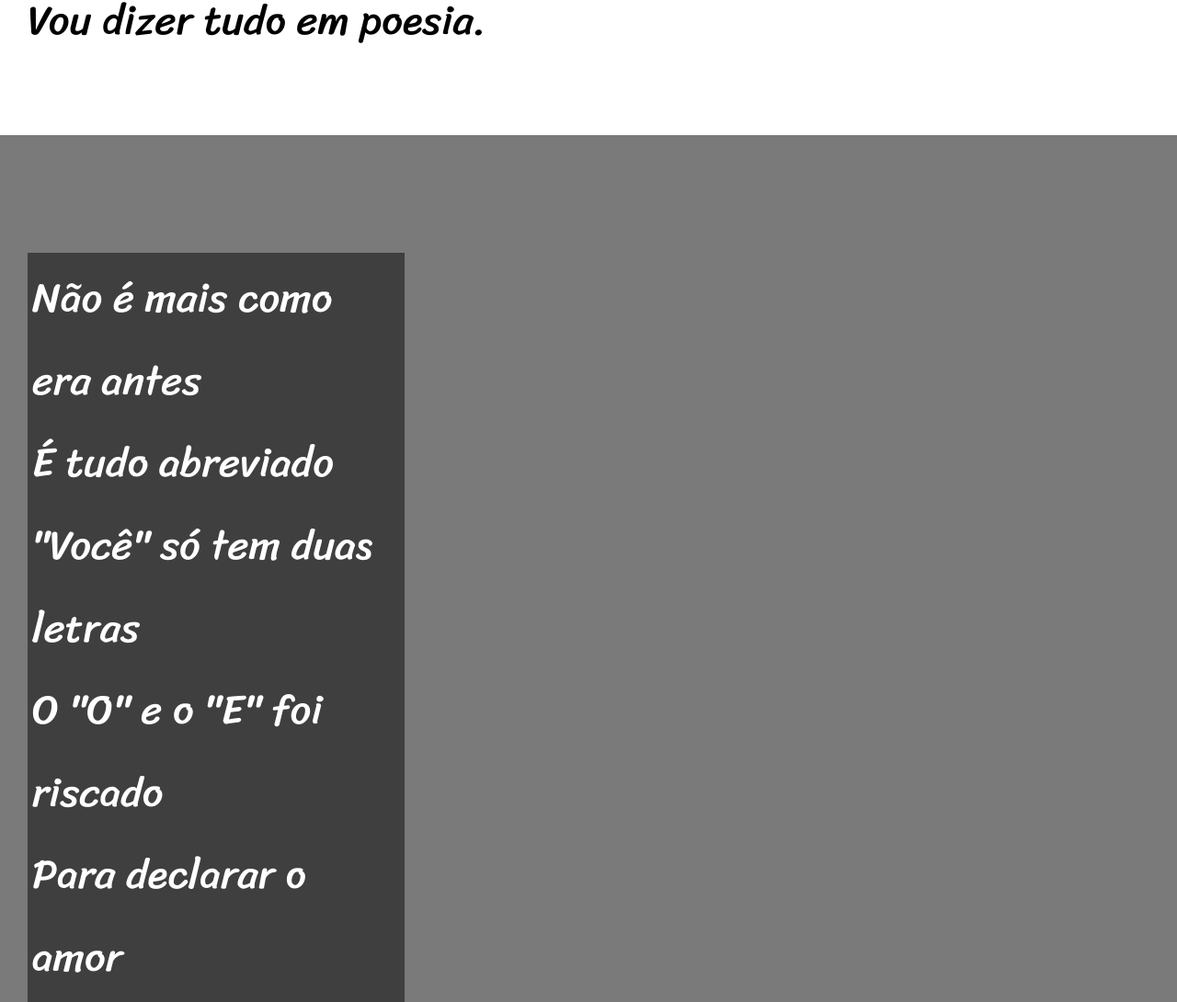
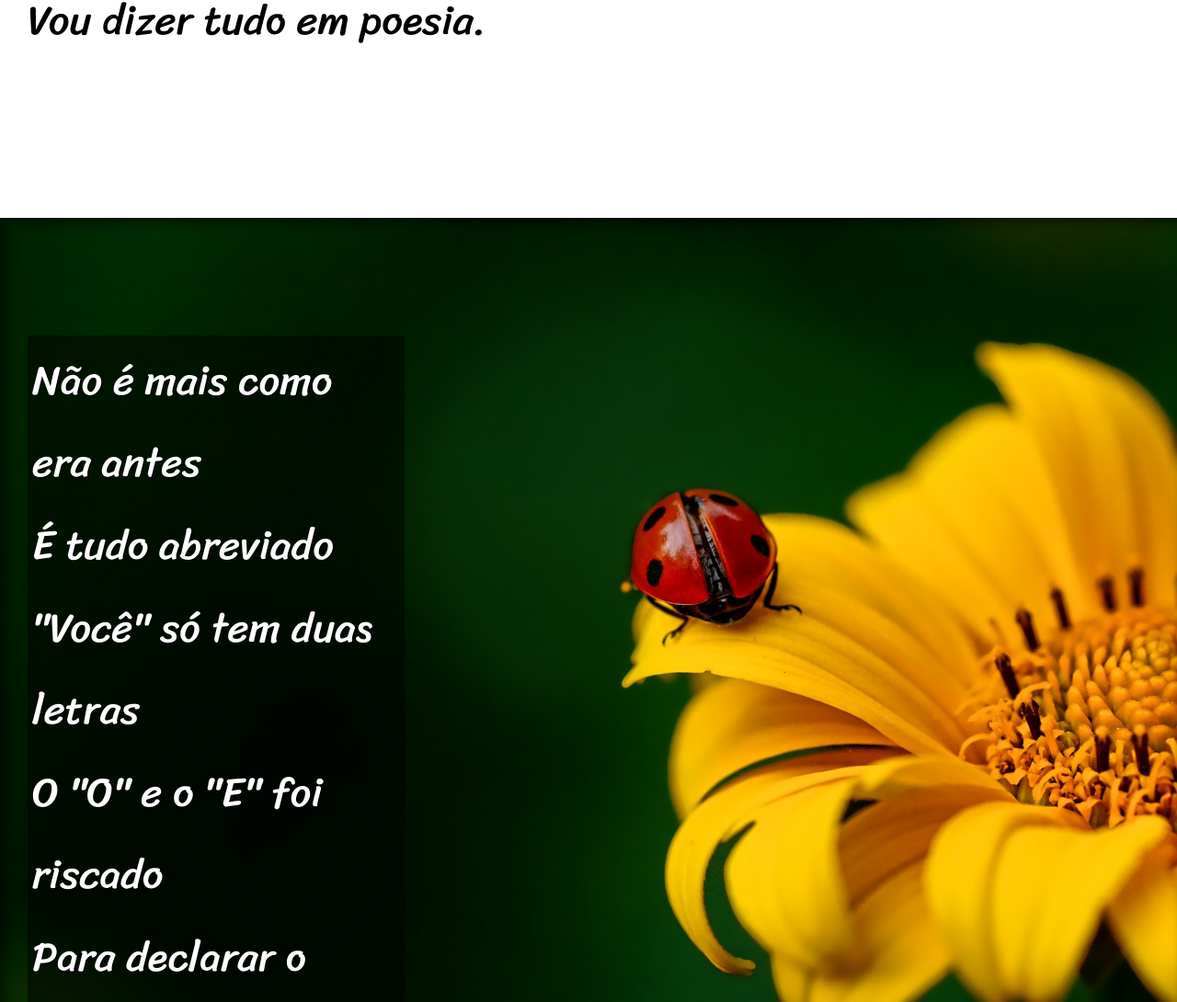
Before and after one commit to GiovanniAmorosino/html-css, a plain HTML site: page Desafios/desafio05/projetocordel.html in a window 1280 px wide. Shown: the part 948-2038 px from the top of the page at 92% size. Drawn offline with Linux system fonts and the light colour scheme.

Commit message:
atualização do css

```diff
--- a/Desafios/desafio05/projetocordel.html
+++ b/Desafios/desafio05/projetocordel.html
@@ -25,7 +25,7 @@
                 </p>
             </section>
 
-            <section class="imagem">
+            <section class="imagem" id="img01">
                 <p>
                     Não é mais como era antes <br>
                     É tudo abreviado <br>
@@ -58,7 +58,7 @@
                 </p>
             </section>
 
-            <section class="imagem">
+            <section class="imagem" id="img02">
                 <p>
                     Tenho saudade das cartas <br>
                     Escritas com a própria mão <br>
--- a/Desafios/desafio05/style.css
+++ b/Desafios/desafio05/style.css
@@ -56,6 +56,10 @@ section {
     font-size: 3.5vw;
 }
 
+section > p {
+    padding-bottom: 2em;
+}
+
 section.normal {
     background-color: white;
     color: black;
@@ -64,6 +68,9 @@ section.normal {
 section.imagem {
     background-color: rgba(0, 0, 0, 0.425);
     color: white;
+    box-shadow: inset 6px 6px 13px 0px rgba(0, 0, 0, 0.521);
+    background-size: cover;
+    background-attachment: fixed;
 }
 
 section.imagem > p {
@@ -71,6 +78,16 @@ section.imagem > p {
     padding: 5px;
     width: 400px;
     background-color: rgba(0, 0, 0, 0.486);
+    text-shadow: 1px 1px 0px black;
+}
+
+section#img01 {
+    background-image: url('imagens/background001.jpg');
+    background-position: right center;
+}
+
+section#img02 {
+    background-image: url('imagens/background002.jpg');
 }
 
 footer {
```
